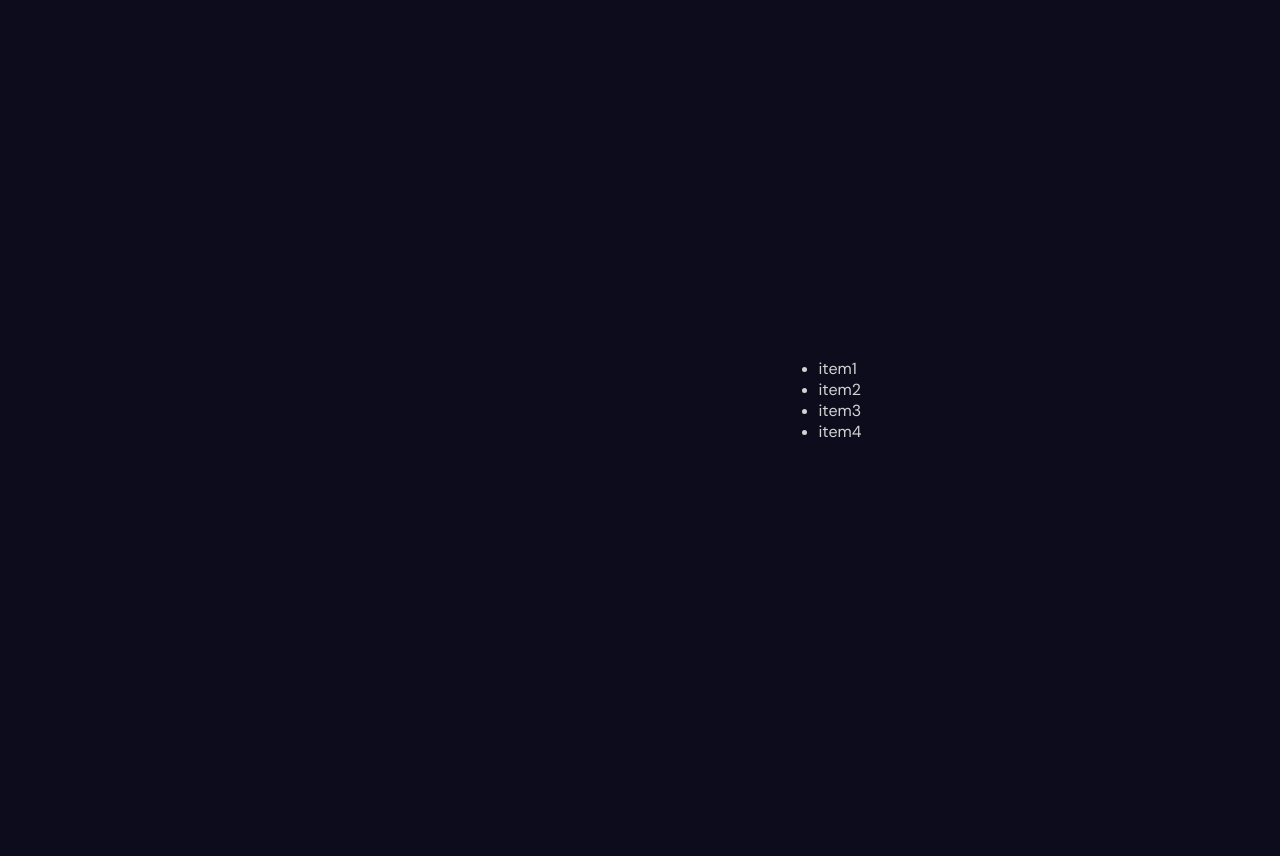
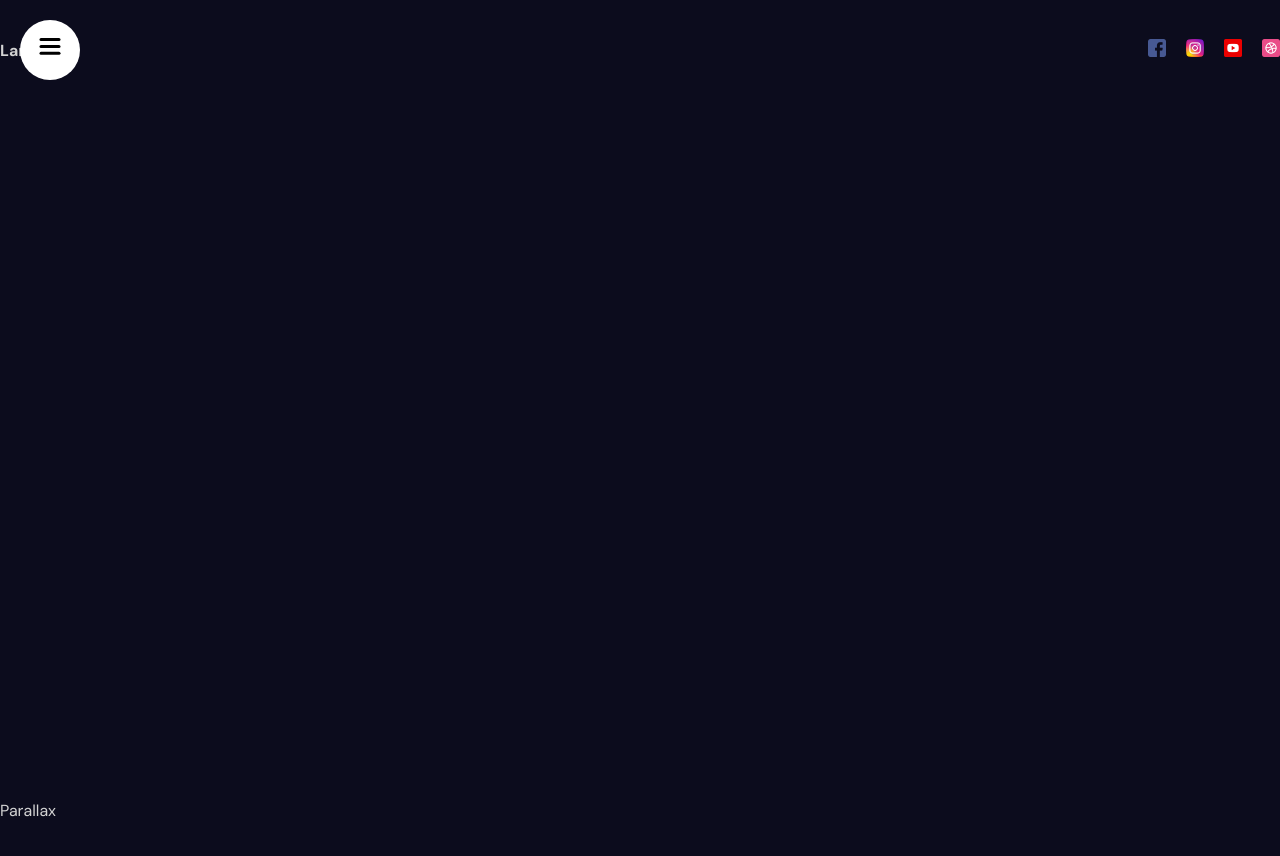
Before and after one commit to willchapuis/treinamento-portfolio-lamadev, a React (Vite) app: page / in a window 1280 px wide. Shown: the top 856 px of the page. Before the commit the page ends 800 px from the top, so only its background shows below. Built offline with nearby package versions, Linux system fonts and the light colour scheme.

Commit message:
feat: added sidebar and toggle button animation

```diff
--- a/src/App.jsx
+++ b/src/App.jsx
@@ -4,17 +4,19 @@
 
 const App = () => {
   return (
-    // <div>
-    //   <section><Navbar/></section>
-    //   <section>Parallax</section>
-    //   <section>Services</section>
-    //   <section>Projects</section>
-    //   <section>Portfolio1</section>
-    //   <section>Portfolio2</section>
-    //   <section>Portfolio3</section>
-    //   <section>Contact</section>
-    // </div>
-    <Test/>
+    <div>
+      <section id="Homepage">
+        <Navbar/>
+      </section>
+      <section id="Services">Parallax</section>
+      <section>Services</section>
+      <section id="Portfolio">Projects</section>
+      <section>Portfolio1</section>
+      <section>Portfolio2</section>
+      <section>Portfolio3</section>
+      <section id="Contact">Contact</section>
+    </div>
+    // <Test/>
   )
 };
 
--- a/src/components/navbar/Navbar.jsx
+++ b/src/components/navbar/Navbar.jsx
@@ -1,11 +1,19 @@
+import Sidebar from "../siderbar/Sidebar"
 import "./navbar.scss"
+import { motion } from "framer-motion"
 
 const Navbar = () => {
   return (
     <div className="navbar">
         {/* Sidebar */}
+        <Sidebar/>
         <div className="wrapper">
-            <span>Lama Dev</span>
+            <motion.span
+            initial={{opacity:0, scale:0.5}}
+            animate={{opacity:1, scale:1}}
+            transition={{duration:0.5}}>
+                Lama Dev
+            </motion.span>
             <div className="social">
                 <a href="#"><img src="./facebook.png" alt=""/></a>
                 <a href="#"><img src="./instagram.png" alt=""/></a>
--- /dev/null
+++ b/src/components/siderbar/Sidebar.jsx
@@ -0,0 +1,39 @@
+import { useState } from "react"
+import { motion } from "framer-motion"
+import Links from "./links/Links"
+import "./sidebar.scss"
+import ToggleButton from "./toggleButton/ToggleButton"
+
+const Sidebar = () => {
+  const [open, setOpen] = useState(false);
+
+  const variants = {
+    open: {
+      clipPath: "circle(1200px at 50px 5px)",
+      transition: {
+        type: "spring",
+        stiffness: 20,
+      },
+    },
+    closed: {
+      clipPath: "circle(30px at 50px 50px)",
+      transition: {
+        delay: 0.5,
+        type: "spring",
+        stiffness: 400,
+        damping: 40,
+      },
+    },
+  };
+
+  return (
+    <motion.div className="sidebar" animate={open ? "open" : "closed"}>
+      <motion.div className="bg" variants={variants}>
+        <Links/>
+      </motion.div>
+      <ToggleButton setOpen={setOpen}/>
+    </motion.div>
+  );
+}
+
+export default Sidebar
--- /dev/null
+++ b/src/components/siderbar/links/Links.jsx
@@ -0,0 +1,19 @@
+import React from 'react'
+
+const Links = () => {
+
+
+  const items = ["Homepage", "Services", "Portfolio", "Contact", "About"];
+
+  return (
+    <div className="links">
+      {items.map(item => (
+        <a href={`#${item}`} key={item}>
+          {item}
+        </a>
+      ))}
+      </div>
+  );
+}
+
+export default Links
--- /dev/null
+++ b/src/components/siderbar/sidebar.scss
@@ -0,0 +1,44 @@
+.sidebar {
+    display: flex;
+    flex-direction: column;
+    align-items: center;
+    justify-content: center;
+    background-color: white;
+    color: black;
+
+    .bg {
+        position: fixed;
+        top: 0;
+        left: 0;
+        bottom: 0;
+        width: 400px;
+        background: white;
+
+        .links {
+            position: absolute;
+            width: 100%;
+            height: 100%;
+            display: flex;
+            flex-direction: column;
+            align-items: center;
+            justify-content: center;
+            gap: 20px;
+
+            a {
+                font-size: 40px;
+            }
+        }
+    }
+
+    button {
+        width: 50px;
+        height: 50px;
+        border-radius: 50%;
+        position: fixed;
+        top: 25px;
+        left: 25px;
+        background-color: transparent;
+        border: none;
+        cursor: pointer;
+    }
+}
--- /dev/null
+++ b/src/components/siderbar/toggleButton/ToggleButton.jsx
@@ -0,0 +1,37 @@
+import { motion } from 'framer-motion'
+
+const ToggleButton = ({setOpen}) => {
+  return (
+    <button onClick={() => setOpen((prev) => !prev)}>
+        <svg width="23" height="23" viewBox="0 0 23 23">
+          <motion.path
+          strokeWidth="3"
+          stroke="black"
+          strokeLinecap="round"
+          variants={{
+            closed: { d: "M 2 2.5 L 20 2.5"},
+            open: { d: "M 3 16.5 L 17 2.5"},
+            }}/>
+          <motion.path
+          strokeWidth="3"
+          stroke="black"
+          strokeLinecap="round"
+          d="M 2 9.423 L 20 9.423"
+          variants={{
+            closed: { opacity: 1},
+            open: { opacity: 0},
+            }}/>
+          <motion.path
+          strokeWidth="3"
+          stroke="black"
+          strokeLinecap="round"
+          variants={{
+            closed: { d: "M 2 16.346 L 20 16.346"},
+            open: { d: "M 3 2.5 L 17 16.346"},
+            }}/>
+        </svg>
+    </button>
+  )
+}
+
+export default ToggleButton
```
